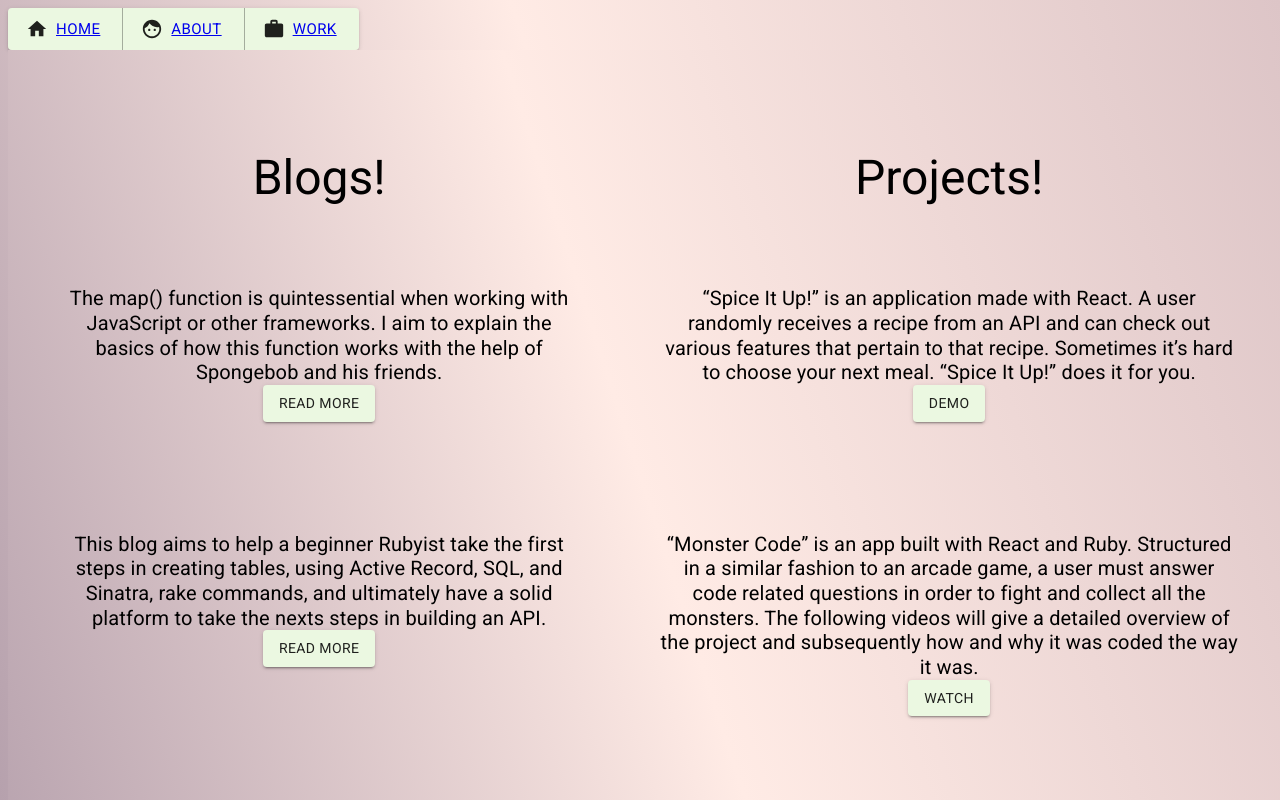
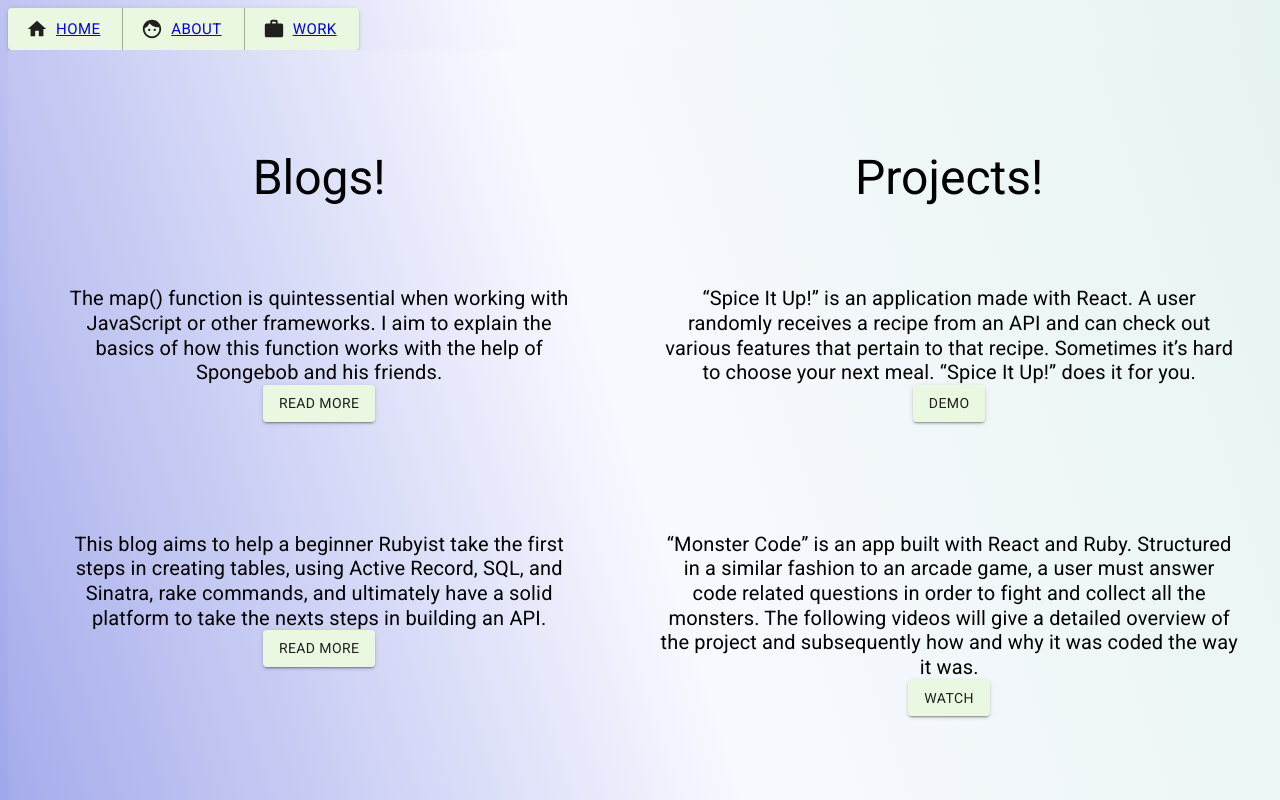
Before and after one commit to wgotterer/react-website, a React app: page /work in a window 1280 px wide. Shown: the top 800 px of the page. Built offline with nearby package versions, Linux system fonts and the light colour scheme.

Commit message:
css changes

```diff
--- a/src/index.css
+++ b/src/index.css
@@ -1,6 +1,6 @@
 body {
   background: linear-gradient(
-0.7turn, #DDC5C7, #FFEBE5, #B6A1AD);
+0.2turn, #A0A7EA, #F8F9FF, #E6F4F1);
   height: 100%;
   width: 100%;
   background-size: cover;
@@ -72,7 +72,7 @@ body {
 }
 
 .work_container{
-  background: linear-gradient(0.7turn, #DDC5C7, #FFEBE5, #B6A1AD);
+  background: linear-gradient(0.2turn, #A0A7EA, #F8F9FF, #E6F4F1);
   position: absolute;
   height: 100%;
   width: 100%;
```
